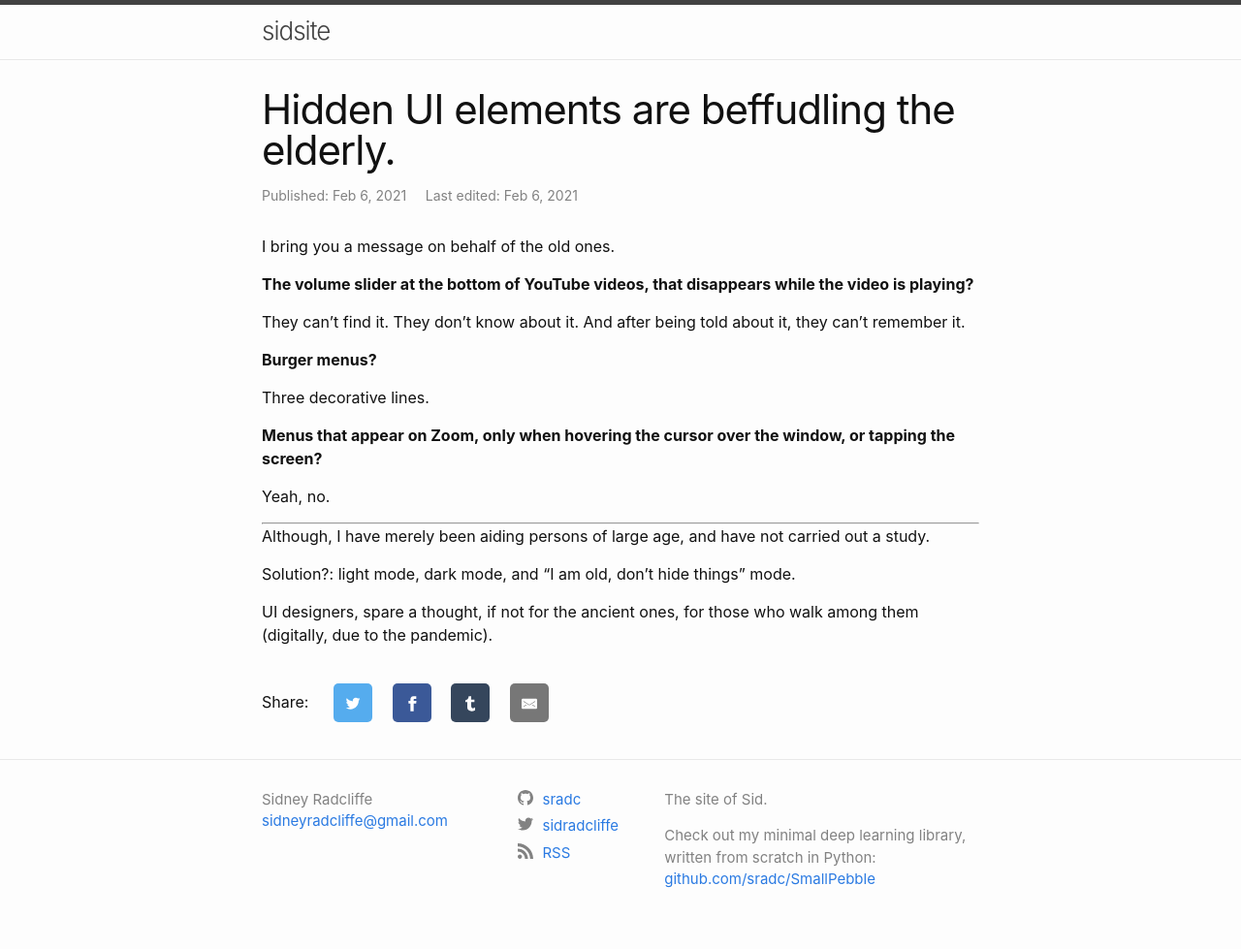
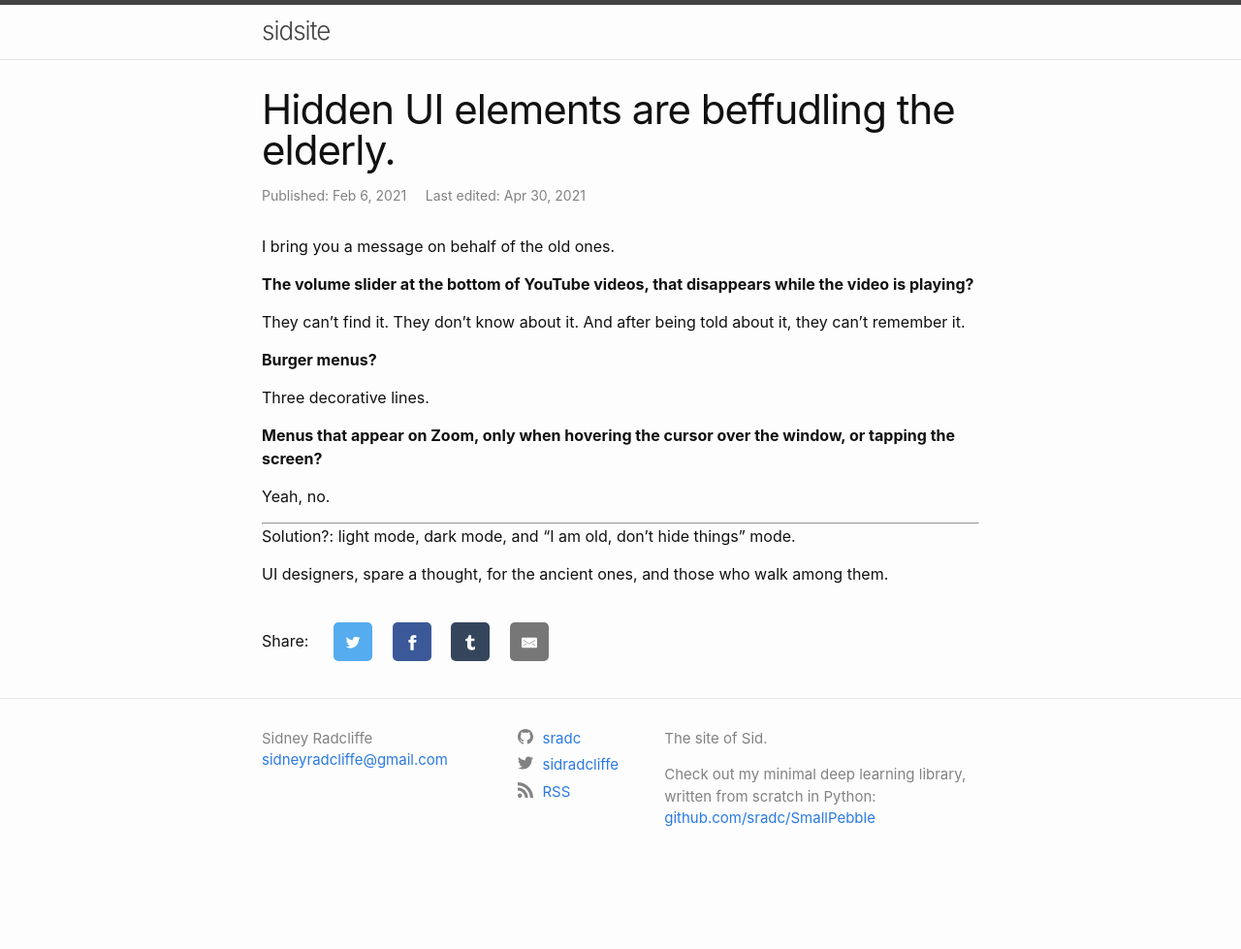
Before and after one commit to sradc/sradc.github.io, a Jekyll site: the page built from _notes/2021-02-06-hidden-ui.md, in a window 1280 px wide. Shown: the whole page at 97% size. Built offline with Jekyll 4.4.1, drawn with Linux system fonts in a browser that asks for light colours; after the commit the page ends 916 px from its top, so only the background shows below that.

Commit message:
slight edit. but idk if this post is good...

```diff
--- a/_notes/2021-02-06-hidden-ui.md
+++ b/_notes/2021-02-06-hidden-ui.md
@@ -2,7 +2,7 @@
 layout: post
 title:  "Hidden UI elements are beffudling the elderly."
 date:   2021-02-06 00:00:00 +0000
-date_edited: 2021-02-06 00:00:00 +0000
+date_edited: 2021-04-30 00:00:00 +0000
 comments: false
 ---
 
@@ -22,8 +22,6 @@ Yeah, no.
 
 ---
 
-Although, I have merely been aiding persons of large age, and have not carried out a study.
-
 Solution?: light mode, dark mode, and "I am old, don't hide things" mode.
 
-UI designers, spare a thought, if not for the ancient ones, for those who walk among them (digitally, due to the pandemic).
+UI designers, spare a thought, for the ancient ones, and those who walk among them.
```
